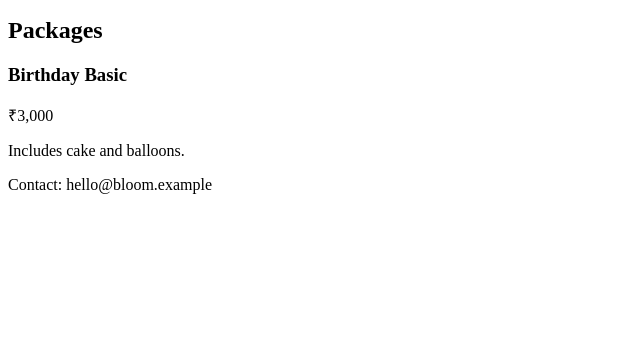
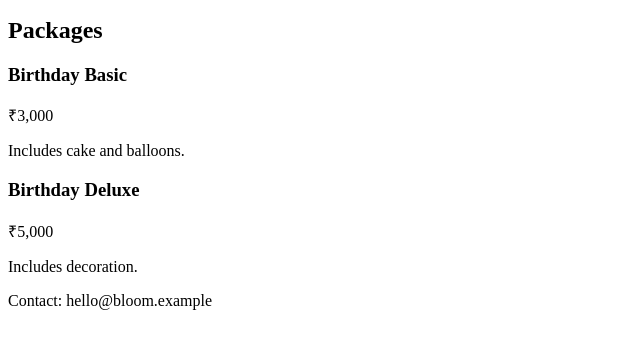
Before and after one commit to vyomkakkar0207-collab/lawm-pipeline-test, a website: page index.html in a window 1280 px wide. Shown: the part 101-450 px from the top of the page, without its empty margins (0-640 px from the left). Drawn offline with Linux system fonts and the light colour scheme.

Commit message:
AI task 1c5f5914: Add our new birthday package to the website. It costs ₹5,000
Co-authored-by: Local AI Website Manager <agent@localhost>

```diff
--- a/index.html
+++ b/index.html
@@ -15,6 +15,12 @@
         <p class="price">₹3,000</p>
         <p class="includes">Includes cake and balloons.</p>
       </article>
+
+      <article class="package" data-package="birthday-deluxe">
+        <h3>Birthday Deluxe</h3>
+        <p class="price">₹5,000</p>
+        <p class="includes">Includes decoration.</p>
+      </article>
     </section>
 
     <footer>
```
